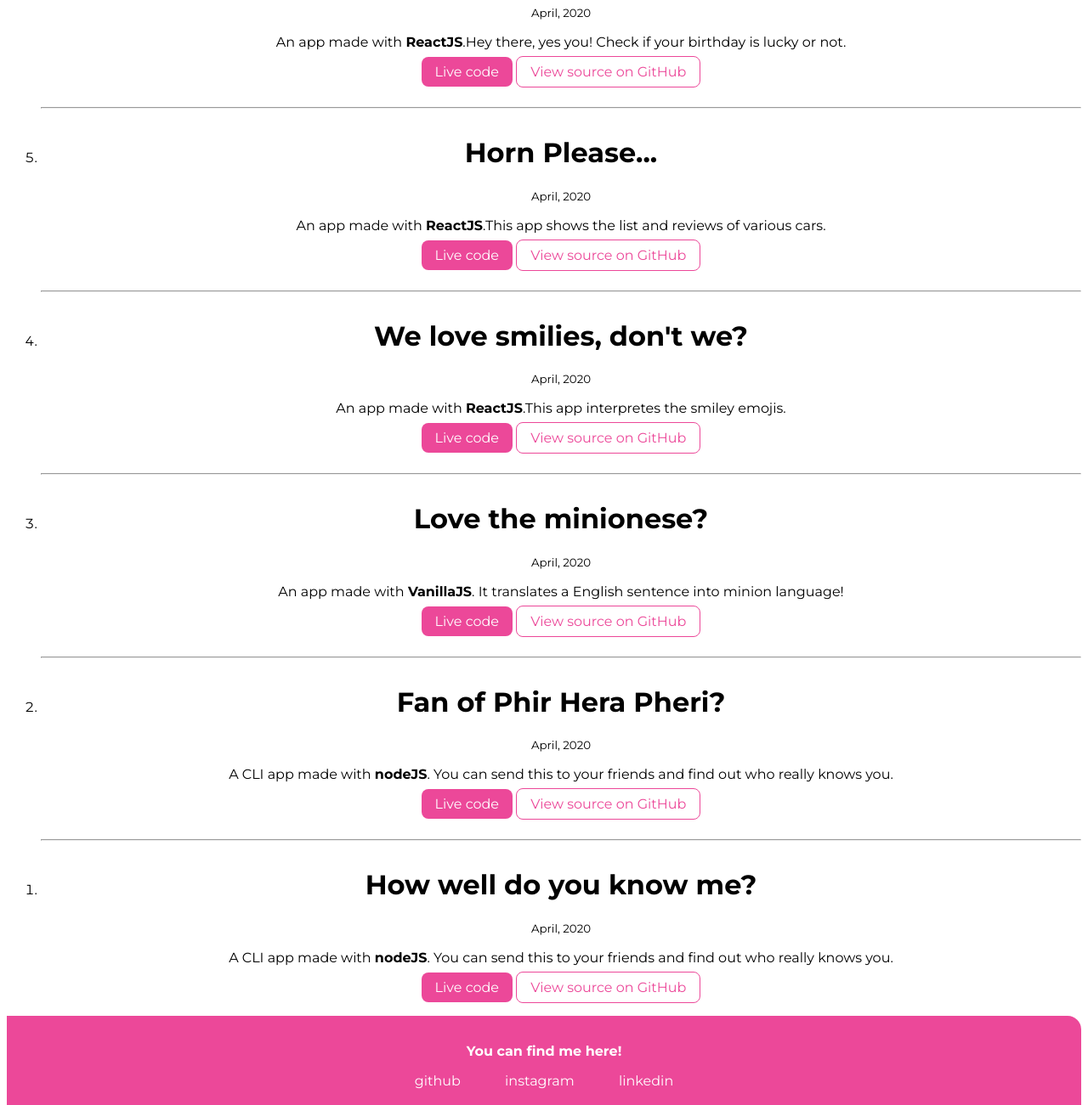
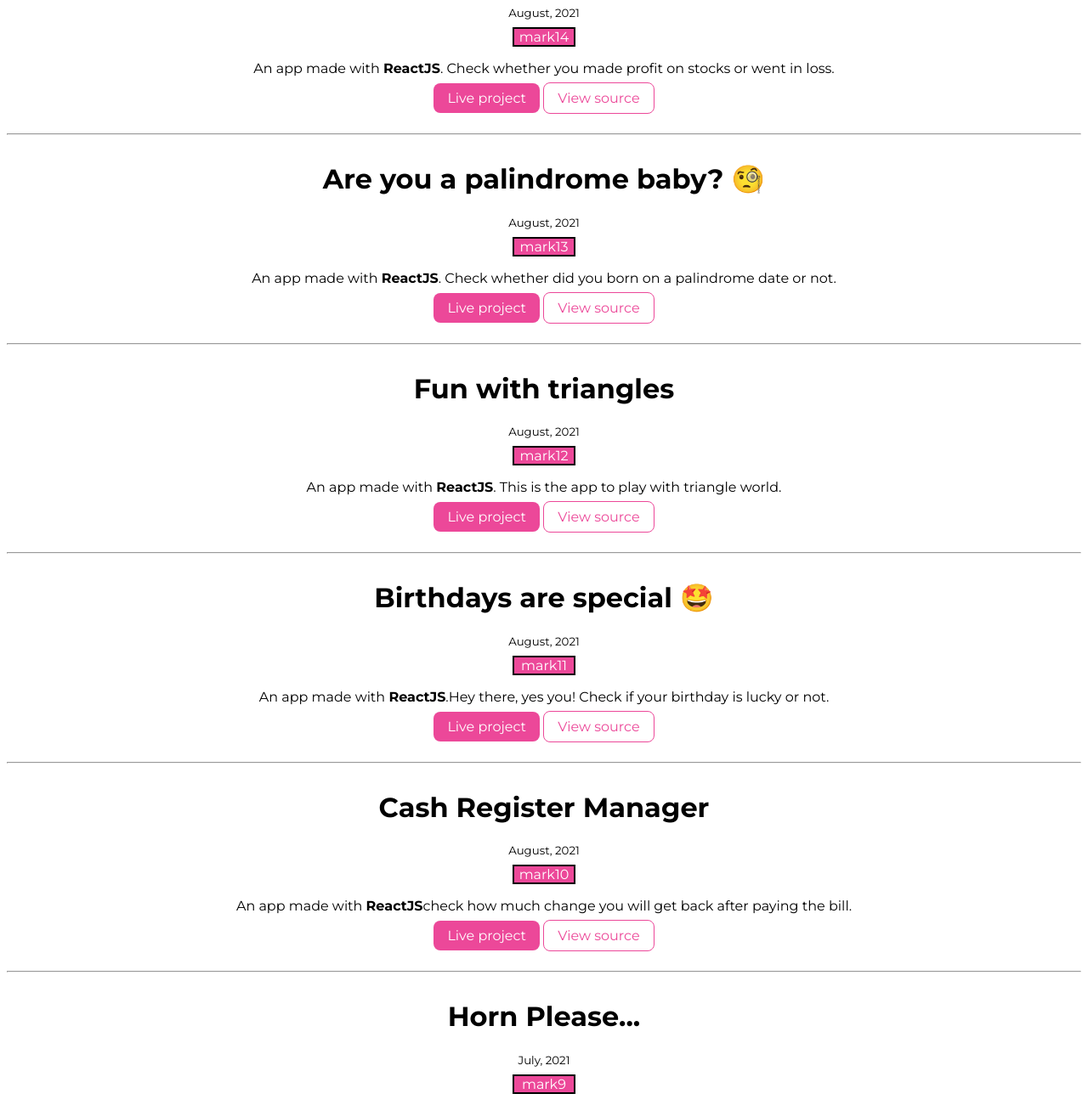
Before and after one commit to harshalini/neogcamp-lesson-3-live, a plain HTML site: page projects.html in a window 1280 px wide. Shown: the part 544-1845 px from the top of the page at 85% size. Drawn offline with Linux system fonts and the light colour scheme.

Commit message:
changes in styling

```diff
--- a/projects.html
+++ b/projects.html
@@ -14,7 +14,7 @@
     <nav class="navigation container">
         <div class="nav-brand">iAmDevi</div>
         <ul class="list-non-bullet nav-pills">
-            <li class="list-item-inline"><a class="link" href="/">home</a></li>
+            <li class="list-item-inline"><a class="link" href="/index.html">home</a></li>
             <li class="list-item-inline"><a class="link link-active" href="/projects.html">projects</a></li>
             <li class="list-item-inline"><a class="link" href="/blogs.html">blogs</a></li>
         </ul>
@@ -25,79 +25,127 @@
         <h1 class="hero-heading">See <span>my code</span></h1>
     </header>
 
-    <ol reversed>
+    <div class="center">
+        <h1>Did you make profit on stocks? 💵</h1>
+        <small>August, 2021</small>
+        <p class="mark">mark14</p>
+        <p class="info">An app made with <strong>ReactJS</strong>. Check whether you made profit on stocks or went in loss.</p>
+        <div class="project-links">
+            <a class="link primary-link" href="https://stocks-by-harshalini.netlify.app/">Live project</a>
+            <a class="link secondary-link" href="https://github.com/harshalini/neog-profitloss-stock">View source</a>
+        </div>
+    </div>
+    <hr>
 
-        <li>
+
+    <div class="center">
+        <h1>Are you a palindrome baby? 🧐</h1>
+        <small>August, 2021</small>
+        <p class="mark">mark13</p>
+        <p class="info">An app made with <strong>ReactJS</strong>. Check whether did you born on a palindrome date or not.</p>
+        <div class="project-links">
+            <a class="link primary-link" href="https://palindromebirthday-by-harshalini.netlify.app/">Live project</a>
+            <a class="link secondary-link" href="https://github.com/harshalini/neog-palindrome-birthday">View source</a>
+        </div>
+    </div>
+    <hr>
+
+    <div class="center">
+        <h1>Fun with triangles</h1>
+        <small>August, 2021</small>
+        <p class="mark">mark12</p>
+        <p class="info">An app made with <strong>ReactJS</strong>. This is the app to play with triangle world.</p>
+        <div class="project-links">
+            <a class="link primary-link" href="https://harshalini-triangleworld.netlify.app/">Live project</a>
+            <a class="link secondary-link" href="https://github.com/harshalini/neogcamp-fun-with-triangles">View source</a>
+        </div>
+    </div>
+    <hr>
+
     <div class="center">
         <h1>Birthdays are special 🤩</h1>
-                <small>April, 2020</small>
-                <p>An app made with <strong>ReactJS</strong>.Hey there, yes you! Check if your birthday is lucky or not.</p>
-
-                <a class="link primary-link" href="https://harshalini-creativeworld.netlify.app/">Live code</a>
-                <a class="link secondary-link" href="https://github.com/harshalini/neogcamp-lucky-birthday">View source on GitHub</a>
+        <small>August, 2021</small>
+        <p class="mark">mark11</p>
+        <p class="info">An app made with <strong>ReactJS</strong>.Hey there, yes you! Check if your birthday is lucky or not.</p>
+        <div class="project-links">
+            <a class="link primary-link" href="https://harshalini-creativeworld.netlify.app/">Live project</a>
+            <a class="link secondary-link" href="https://github.com/harshalini/neogcamp-lucky-birthday">View source</a>
         </div>
-        </li>
+    </div>
     <hr>
 
-        <li>
+    <div class="center">
+        <h1>Cash Register Manager</h1>
+        <small>August, 2021</small>
+        <p class="mark">mark10</p>
+        <p class="info">An app made with <strong>ReactJS</strong>check how much change you will get back after paying the bill.</p>
+        <div class="project-links">
+            <a class="link primary-link" href="https://harshalini-cashmanager.netlify.app/">Live project</a>
+            <a class="link secondary-link" href="https://github.com/harshalini/neogcamp-cash-manager">View source</a>
+        </div>
+    </div>
+    <hr>
+
     <div class="center">
         <h1>Horn Please...</h1>
-                <small>April, 2020</small>
-                <p>An app made with <strong>ReactJS</strong>.This app shows the list and reviews of various cars.</p>
+        <small>July, 2021</small>
+        <p class="mark">mark9</p>
+        <p class="info">An app made with <strong>ReactJS</strong>.This app shows the list and reviews of various cars.</p>
 
-                <a class="link primary-link" href="https://peep-peep.netlify.app/">Live code</a>
-                <a class="link secondary-link" href="https://github.com/harshalini/neogcar-react-app">View source on GitHub</a>
+        <div class="project-links">
+            <a class="link primary-link" href="https://peep-peep.netlify.app/">Live project</a>
+            <a class="link secondary-link" href="https://github.com/harshalini/neogcar-react-app">View source</a>
         </div>
-        </li>
+    </div>
     <hr>
 
-        <li>
     <div class="center">
         <h1>We love smilies, don't we?</h1>
-                <small>April, 2020</small>
-                <p>An app made with <strong>ReactJS</strong>.This app interpretes the smiley emojis.</p>
-
-                <a class="link primary-link" href="https://smilypedia.netlify.app/">Live code</a>
-                <a class="link secondary-link" href="https://github.com/harshalini/neogcamp-react-smilypedia">View source on GitHub</a>
+        <small>July, 2021</small>
+        <p class="mark">mark8</p>
+        <p class="info">An app made with <strong>ReactJS</strong>.This app interpretes the smiley emojis.</p>
+        <div class="project-links">
+            <a class="link primary-link" href="https://smilypedia.netlify.app/">Live project</a>
+            <a class="link secondary-link" href="https://github.com/harshalini/neogcamp-react-smilypedia">View source</a>
         </div>
-        </li>
+    </div>
     <hr>
 
-        <li>
     <div class="center">
         <h1>Love the minionese?</h1>
-                <small>April, 2020</small>
-                <p>An app made with <strong>VanillaJS</strong>. It translates a English sentence into minion language!</p>
-
-                <a class="link primary-link" href="https://minionworld.netlify.app/">Live code</a>
-                <a class="link secondary-link" href="https://github.com/harshalini/neocamp-banana-speak">View source on GitHub</a>
+        <small>July, 2021</small>
+        <p class="mark">mark6</p>
+        <p class="info">An app made with <strong>VanillaJS</strong>. It translates a English sentence into minion language!</p>
+        <div class="project-links">
+            <a class="link primary-link" href="https://minionworld.netlify.app/">Live project</a>
+            <a class="link secondary-link" href="https://github.com/harshalini/neocamp-banana-speak">View source</a>
         </div>
-        </li>
+    </div>
     <hr>
 
-        <li>
     <div class="center">
         <h1>Fan of Phir Hera Pheri?</h1>
-                <small>April, 2020</small>
-                <p>A CLI app made with <strong>nodeJS</strong>. You can send this to your friends and find out who really knows you.</p>
+        <small>April, 2021</small>
+        <p class="mark">mark2</p>
+        <p class="info">A CLI app made with <strong>nodeJS</strong>. You can send this to your friends and find out who really knows you.</p>
 
-                <a class="link primary-link" href="https://replit.com/@Harshalini/phir-hera-pheri-quiz#index.js">Live code</a>
-                <a class="link secondary-link" href="https://github.com/harshalini/know-me-quiz-site/blob/main/endgame.js">View source on GitHub</a>
+        <div class="project-links">
+            <a class="link primary-link" href="https://replit.com/@Harshalini/phir-hera-pheri-quiz#index.js">Live project</a>
+            <a class="link secondary-link" href="https://github.com/harshalini/know-me-quiz-site/blob/main/endgame.js">View source</a>
         </div>
-        </li>
+    </div>
     <hr>
 
-        <li>
     <div class="center">
         <h1>How well do you know me?</h1>
-                <small>April, 2020</small>
-                <p>A CLI app made with <strong>nodeJS</strong>. You can send this to your friends and find out who really knows you.</p>
-
-                <a class="link primary-link" href="https://replit.com/@Harshalini/endgame#index.js">Live code</a>
-                <a class="link secondary-link" href="https://github.com/harshalini/know-me-quiz-site/blob/main/endgame.js">View source on GitHub</a>
+        <small>April, 2021</small>
+        <p class="mark">mark1</p>
+        <p class="info">A CLI app made with <strong>nodeJS</strong>. You can send this to your friends and find out who really knows you.</p>
+        <div class="project-links">
+            <a class="link primary-link" href="https://replit.com/@Harshalini/endgame#index.js">Live project</a>
+            <a class="link secondary-link" href="https://github.com/harshalini/know-me-quiz-site/blob/main/endgame.js">View source</a>
         </div>
-        </li>
-    </ol>
+    </div>
 
     <footer class="footer container">
         <div class="footer-header"><strong>You can find me here!</strong></div>
```
Lines whose indentation alone changed are shown as unchanged.
